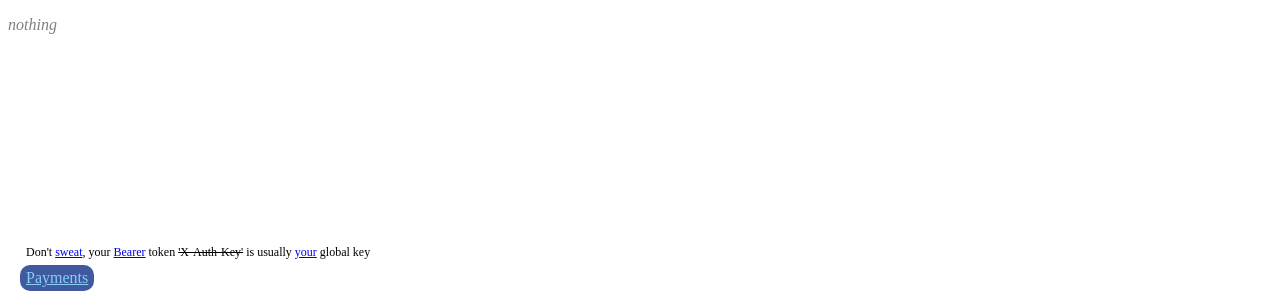
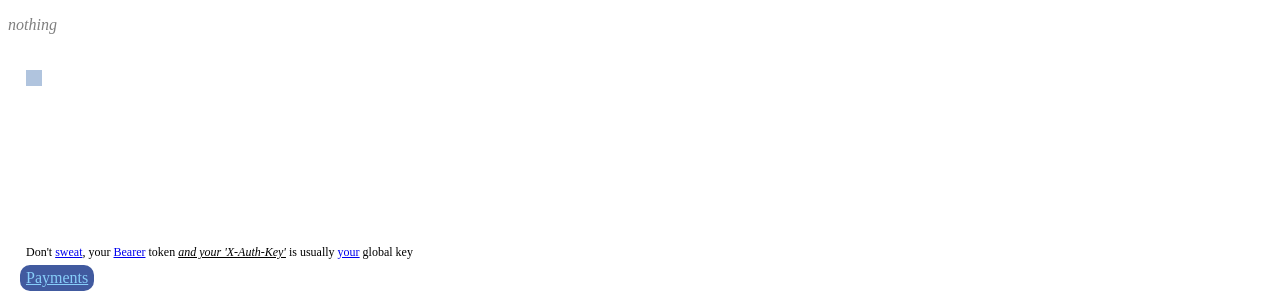
Before and after one commit to NickCarducci/hibit.cc, a React (Create React App) app: page / in a window 1280 px wide. Shown: the part 374-672 px from the top of the page. Built offline with nearby package versions, Linux system fonts and the light colour scheme; a web font is replaced by a local one.

Commit message:
Update StopPayingMonthly.js

```diff
--- a/src/StopPayingMonthly.js
+++ b/src/StopPayingMonthly.js
@@ -511,6 +511,56 @@ class StopPayingMonthly extends React.Component {
           >
             <div
               style={{
+                padding: "8px",
+                color: "rosybrown", // "lightcoral",  // "palevioletred",
+                backgroundColor: "lightsteelblue",
+                transition: ".3s ease-in",
+                maxWidth: "90vw",
+                width: "max-content",
+                fontSize: this.state.openCloudflare ? "12px" : "0px",
+                position: "absolute",
+                top: "-195px"
+              }}
+            >
+              {` URI = "accounts/<YOUR_ACCOUNT>/custom_ns"
+                curl -X POST "https://api.cloudflare.com/client/v4/$URI" \\
+                -H 'X-Auth-Key:  <YOUR_KEY>' \\
+                -H 'X-Auth-Email: <YOUR_EMAIL>’ \\
+                -H 'Content-Type: application/json' \\
+                -d '{
+                "ns_name": "dns1.p01.nsone.net",
+                "ns_name": "dns2.p01.nsone.net",
+                "ns_name": "dns3.p01.nsone.net",
+                "ns_name": "dns4.p01.nsone.net"
+                }'`
+                .split("\n")
+                .map((x, i) => (
+                  <span>
+                    {i === 0 ? (
+                      <a href="https://developers.cloudflare.com/dns/additional-options/custom-nameservers/">
+                        <span role="img" aria-label="pig">
+                          🐷
+                        </span>
+                      </a>
+                    ) : i === 5 ? (
+                      <span>
+                        <a href="https://netlify.com">deploy</a>
+                        {space}
+                        <a href="https://namecheap.com">domains</a>
+                      </span>
+                    ) : (
+                      ""
+                    )}
+                    {
+                      x //.replaceAll("/", "")
+                    }
+                    <br />
+                  </span>
+                ))}
+            </div>
+            <div
+              style={{
+                maxWidth: "90vw",
                 width: "max-content",
                 position: "absolute",
                 color: "black",
@@ -528,9 +578,14 @@ class StopPayingMonthly extends React.Component {
               </a>
               {space}token
               {space}
-              <span style={{ textDecoration: "line-through" }}>
-                'X-Auth-Key'
-              </span>
+              <i
+                onClick={() =>
+                  this.setState({ openCloudflare: !this.state.openCloudflare })
+                }
+                style={{ textDecoration: "underline" }}
+              >
+                and your 'X-Auth-Key'
+              </i>
               {space}is usually{space}
               <a href="https://developers.cloudflare.com/fundamentals/api/reference/permissions/">
                 your
```
